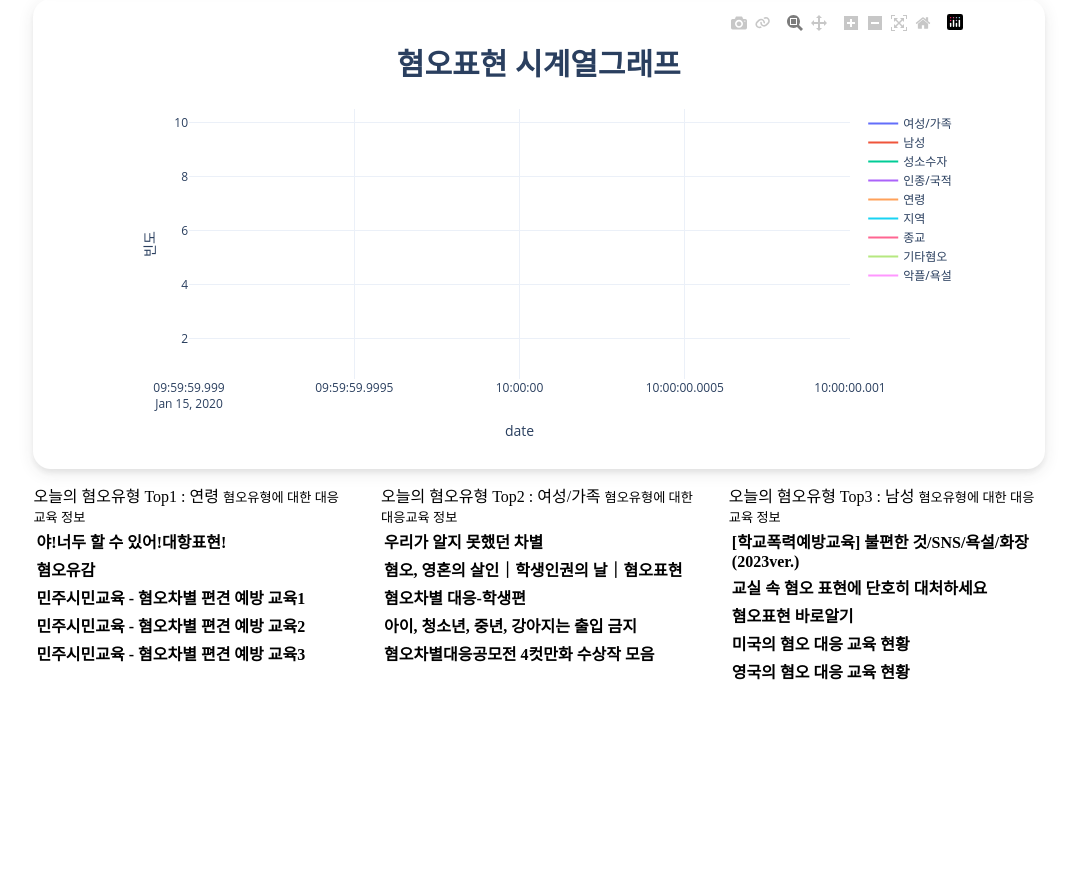
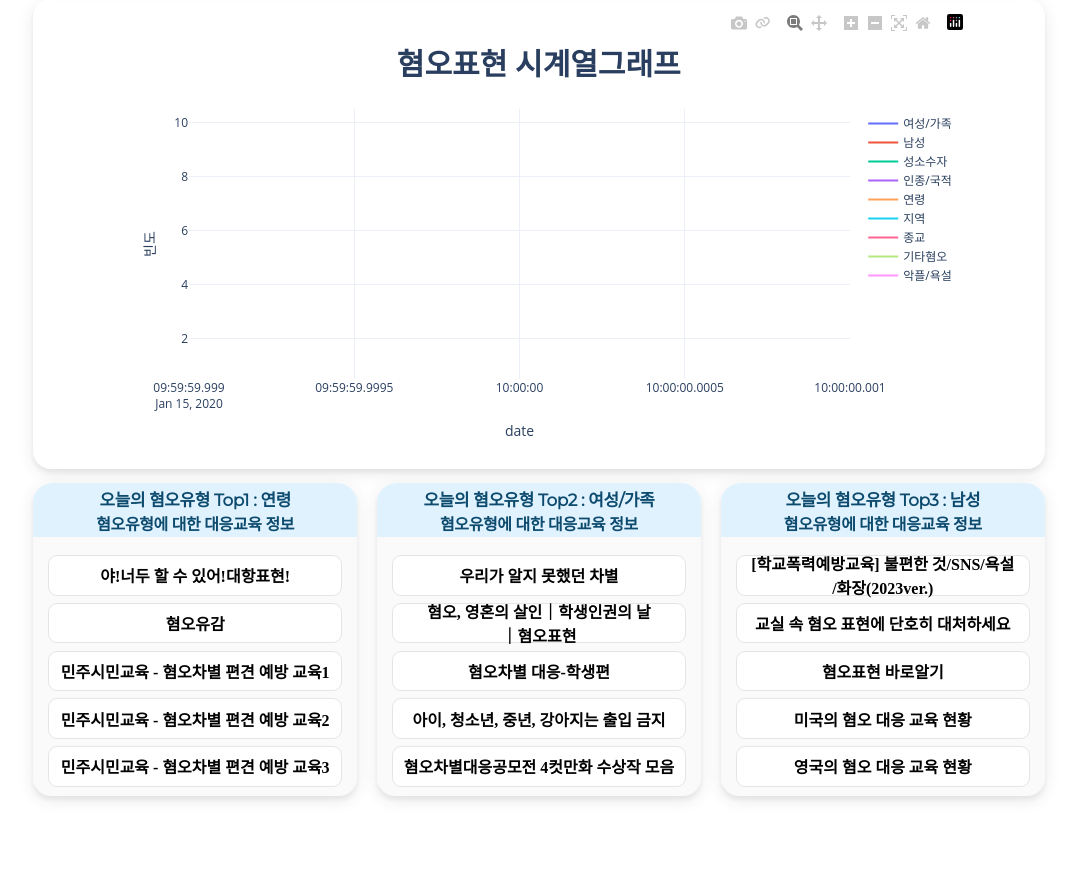
Before and after one commit to Team6-basic/django-web, a Django app: page /hopecharm/1/detail/ in a window 1280 px wide. Shown: the part 598-1467 px from the top of the page, without its empty margins (101-1178 px from the left). Before the commit the page ends 1278 px from the top, so only its background shows below. Run offline with Django 4.2, Linux system fonts and the light colour scheme; tables that the repository leaves empty hold one stand-in row (values such as "Sample post").

Commit message:
Update front-end#6

```diff
--- a/hopecharm/views.py
+++ b/hopecharm/views.py
@@ -4,19 +4,19 @@
 from django.core.paginator import Paginator
 from django.views import View
 from .models import Day_Hate, Time_Hate
+import sqlite3
 import datetime as dt
-
+import json
 # plotly 관련
 import plotly.express as px
 import plotly.graph_objects as go
 from plotly.subplots import make_subplots
 
-
 # Create your views here.
 def index(request):
     # 일별 혐오표현 분석 게시판 구성
     page = request.GET.get('page', 1)
-    board_list = Day_Hate.objects.filter(user_id=request.user.id).order_by('-rec_date')
+    board_list = Day_Hate.objects.filter(user=request.user).order_by('-rec_date')
     paginator = Paginator(board_list, 5)
     page_obj = paginator.get_page(page)
     # 일별 혐오표현 평가지표
@@ -24,7 +24,7 @@
     indicators = []
     toxic_day = []
     for obj in page_obj:
-        data = Time_Hate.objects.filter(rec_datetime__date=obj.rec_date).values_list() # 2~10까지 각각 유형, 11이 clean, 12가 id이다.
+        data = Time_Hate.objects.filter(rec_day_id=obj.id).values_list() # 2~10까지 각각 유형, 11이 clean, 12가 id이다.
         data_df = pd.DataFrame(data)
         indicators.append({ 'id':obj.id, 'toxic':np.mean(data_df[11])})
         line_lables.append(obj.rec_date.strftime('%y-%m-%d'))
@@ -49,26 +49,25 @@
 
     return render(request, 'hopecharm/main.html', context)
 
-
 def detail(request, board_id):
     user_data = Day_Hate.objects.filter(id=board_id).values('rec_date').get()
-    # 아래 board_df가 일별 총 DB테이블
+    #아래 board_df가 일별 총 DB테이블
     board = Time_Hate.objects.filter(rec_datetime__date=user_data['rec_date'].isoformat()).values_list()
     board_df = pd.DataFrame(board)
-    # 레이블용 Datetime 데이터!
+    #레이블용 Datetime 데이터!
     time_labels = board_df[1]
     ### 여기다가 alert 이벤트 넣을거!
 
     ### 여기다가 그래프 요소 넣을거!!
-    # 일벌 혐오표현 통계(파이차트) : 클린포함
+    #일벌 혐오표현 통계(파이차트) : 클린포함
     # 결과 처리
-    datasets = []  # 딕셔너리 형태로 만들기
+    datasets = [] # 딕셔너리 형태로 만들기
     cols = board_df.columns[2:12]
     for col in cols:
         vals = board_df[col].sum()
-        datasets.append({col: vals})
+        datasets.append({col:vals})
 
-       #월별 혐오표현 통계(라인차트) : 클린 제외
+    #월별 혐오표현 통계(라인차트) : 클린 제외
     # 시계열그래프 그리기
     fig = go.Figure()
     board_df[1] = pd.to_datetime(board_df[1]).dt.tz_localize(None)
@@ -176,15 +175,11 @@
 
     #alert용 수치 높은 행만 추출하기!
     alert = pd.DataFrame(data={'type':['여성/가족','남성','성소수자','인종/국적','연령','지역','종교','기타혐오','악플/욕설'],
-                               'value':[datasets[0][2], datasets[1][3], datasets[2][4], datasets[3][5], datasets[4][6],
-                                        datasets[5][7], datasets[6][8], datasets[7][9], datasets[8][10]]})
+                            'value':[datasets[0][2], datasets[1][3], datasets[2][4], datasets[3][5], datasets[4][6],
+                            datasets[5][7], datasets[6][8], datasets[7][9], datasets[8][10]]})
+
     top3 = alert.sort_values(by=['value'], axis=0, ascending=False)[:3]['type'].values
-    ##
-    return render(request,
-                  'hopecharm/detail.html',
-                  {'board':board_df,
-                   'title':user_data,
-                   'daily_list_pie':datasets,
-                   'fig_timeline_html':fig_timeline_html,
-                   'time_labels':time_labels,
-                   'top3':top3})
+
+    return render(request, 'hopecharm/detail.html', {'board':board_df, 'title':user_data, 'daily_list_pie':datasets,
+                                                     'fig_timeline_html':fig_timeline_html, 'time_labels':time_labels,
+                                                     'top3':top3})
--- a/static/styles.css
+++ b/static/styles.css
@@ -679,5 +711,47 @@
 justify-content: space-between;
 }
 .edu{
-width:43ex;
+width:32%;
+/* Auto layout */
+display: flex;
+flex-direction: column;
+align-items: center;
+gap: 12.13px;
+isolation: isolate;
+background: #FAFAFA;
+border-radius:18px;
+box-shadow: 0px 4px 4px rgba(51, 51, 51, 0.06), 0px 4px 16px rgba(51, 51, 51, 0.1);
 }
+.rel_edu{
+	box-sizing: border-box;
+    display: flex;
+    align-items: center;
+    justify-content: space-around;
+    gap: 40px;
+    position: relative;
+    width: 40ex;
+    height: 5.5ex;
+    background: #FFFFFF;
+    border: 0.758076px solid #E5E5E5;
+    border-radius: 9.09691px;
+	margin-bottom:1ex;
+	text-align: center;
+	font-size:medium;
+}
+.edu_title{
+	display:flex;
+	flex-direction: column;
+	align-items:center;
+	justify-content: center;
+	width:100%;
+	height:6ex;
+	border-radius:20px 20px 0px 0px;
+	background-color:#e0f2fe;
+	font-size: 2.3ex;
+	font-family: 'Montserrat';
+    font-style: normal;
+	color: #0c4a6e;
+	font-weight: 800;
+	margin-bottom:0.5ex;
+	letter-spacing: -0.02em;
+  }
--- a/templates/hopecharm/detail.html
+++ b/templates/hopecharm/detail.html
@@ -3,7 +3,7 @@
 <body>
 <nav class="navbar">
     <div class="navwrap">
-      <div class="nav_logo_wrap" href="{% url 'hopecharm:index' %}">
+      <div class="nav_logo_wrap" href="#" onClick="{% url 'hopecharm:index' %}', '_blank')">
         <div class="nav_logo_image"></div>
         <span class="nav_logo_text">희망참</span>
       </div>
@@ -82,7 +82,7 @@
         </tr>
         <tr class='rel_edu'>
           <td  href="#" onClick="window.open('https://www.youtube.com/watch?v=fYNO7cVojUM', '_blank')">
-            혐오, 영혼의 살인｜학생인권의 날｜혐오표현</td>
+            혐오, 영혼의 살인｜학생인권의 날<br>｜혐오표현</td>
         </tr>
         <tr class='rel_edu'>
           <td  href="#" onClick="window.open('https://www.youtube.com/watch?v=0lZ-8zXs1xI', '_blank')">
@@ -106,7 +106,7 @@
       <table>
         <tr class='rel_edu'>
           <td  href="#" onClick="window.open('https://sangkwon-ssam.tistory.com/83', '_blank')">
-            [학교폭력예방교육] 불편한 것/SNS/욕설/화장(2023ver.)</td>
+            [학교폭력예방교육] 불편한 것/SNS/욕설<br>/화장(2023ver.)</td>
         </tr>
         <tr class='rel_edu'>
           <td  href="#" onClick="window.open('https://www.hani.co.kr/arti/society/schooling/885533.html', '_blank')">
```
Also changed, not shown: other parts of static/styles.css (+44 -12 lines), hopecharm/templatetags/hopecharm_filter.py (+8 -3 lines), templates/hopecharm/main.html (+29 -39 lines).
